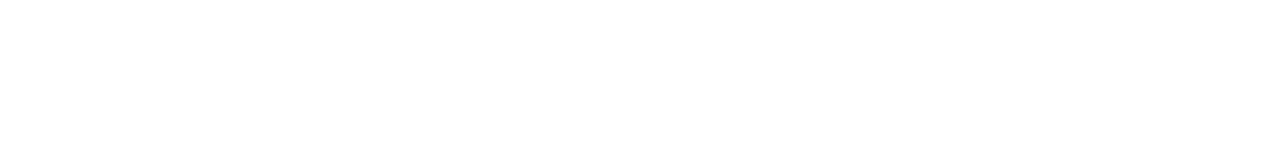
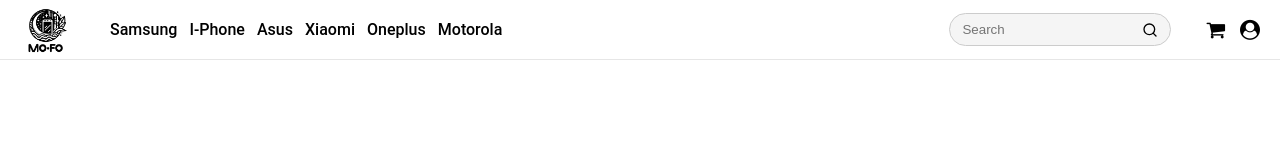
Before and after one commit to Denkheb/E-commerce, a plain HTML site: page Brands/Samsung/samsungs25.html in a window 1280 px wide. Drawn offline with Linux system fonts and the light colour scheme.

Commit message:
some minor changes

```diff
--- /dev/null
+++ b/Brands/Samsung/samsung.css
@@ -0,0 +1,162 @@
+* {
+    margin: 0;
+    padding: 0;
+    box-sizing: border-box;
+}
+
+html{
+    scroll-behavior: smooth;
+    scroll-padding-top: 60px;
+}
+
+body {
+    font-family: 'Roboto', sans-serif;
+    font-size: 16px;
+    color: #000;
+}
+
+.main-header {
+    display: flex;
+    align-items: center;
+    justify-content: space-between;
+    padding: 0 20px;
+    height: 60px;
+    border-bottom: 1px solid #e6e6e6;
+    background-color: #fff;
+    position: sticky;
+    top: 0;
+    z-index: 1000;
+    width: 100%;
+}
+
+.logo {
+    margin-right: 20px;
+}
+
+.logo img {
+    display: block;
+}
+
+.main-nav {
+    flex: 1;
+}
+
+.nav-links {
+    display: flex;
+    list-style: none;
+}
+
+.nav-links {
+    margin: 0 10px;
+}
+
+.nav-links a {
+    text-decoration: none;
+    color: #000;
+    font-weight: 500;
+    padding: 5px 0;
+    margin: 6px;
+}
+
+.nav-links a:hover {
+    color: #dddee4;
+    font-weight: 500;
+    background-color: #000;
+    border-radius: 16px;
+    padding: 6px;
+    transition: all 0.3s ease;
+}
+
+.nav-links a.active {
+    color: #1428a0;
+    font-weight: 500;
+    background-color: #FFFFFF;
+    border-radius: 16px;
+    padding: 6px;
+}
+
+
+.header-actions {
+    display: flex;
+    align-items: center;
+}
+
+.search {
+    position: relative;
+    margin-right: 20px;
+}
+
+.search-container {
+    display: flex;
+    border: 1px solid #ccc;
+    border-radius: 20px;
+    overflow: hidden;
+    background: #f5f5f5;
+}
+
+#searchInput {
+    width: 180px;
+    padding: 8px 12px;
+    border: none;
+    outline: none;
+    background: transparent;
+}
+
+#searchButton {
+    background: transparent;
+    border: none;
+    padding: 0 12px;
+    cursor: pointer;
+    display: flex;
+    align-items: center;
+    justify-content: center;
+}
+
+.search-results {
+    position: absolute;
+    top: 100%;
+    left: 0;
+    width: 100%;
+    background: white;
+    border: 1px solid #ccc;
+    border-top: none;
+    border-radius: 0 0 5px 5px;
+    max-height: 200px;
+    overflow-y: auto;
+    display: none;
+    box-shadow: 0 4px 8px rgba(0,0,0,0.1);
+    z-index: 10;
+}
+
+.search-result-item {
+    padding: 10px 15px;
+    cursor: pointer;
+}
+
+.search-result-item:hover {
+    background: #f0f0f0;
+}
+
+.cart, .account {
+    margin-left: 15px;
+    font-size: 20px;
+}
+
+.cart a, .account a {
+    color: #000;
+    text-decoration: none;
+}
+
+.content-area {
+    width: 100%;
+}
+
+.main-content {
+    width: 100%;
+    padding: 20px;
+}
+
+.content-container {
+    max-width: 1200px;
+    margin: 0 auto;
+}
--- a/Brands/Samsung/samsungs25.html
+++ b/Brands/Samsung/samsungs25.html
@@ -3,9 +3,60 @@
 <head>
     <meta charset="UTF-8">
     <meta name="viewport" content="width=device-width, initial-scale=1.0">
-    <title>Samsung S series</title>
+    <title>Samsung S25 </title>
+    <link rel="stylesheet" href="samsung.css">
+    <link rel="preconnect" href="https://fonts.googleapis.com">
+    <link rel="preconnect" href="https://fonts.gstatic.com" crossorigin>
+    <link href="https://fonts.googleapis.com/css2?family=Montserrat:ital,wght@0,100..900;1,100..900&family=Open+Sans:ital,wght@0,300..800;1,300..800&family=Orbitron:wght@400..900&display=swap" rel="stylesheet">
+    <link rel="stylesheet" href="https://cdnjs.cloudflare.com/ajax/libs/font-awesome/4.7.0/css/font-awesome.min.css">
 </head>
 <body>
 
+        <header class="main-header">
+            <div class="logo">
+                <a href="/index.html"><img src="mofo.png" alt="Logo of this website" height="54px"></a>
+            </div>
+
+            <nav class="main-nav">
+                <div class="nav-links">
+                    <a href="#samsung-section" id="samsung">Samsung</a>
+                    <a href="#i-phone-section" id="i-phone">I-Phone</a>
+                    <a href="#asus-section" id="asus">Asus</a>
+                    <a href="#mi-section" id="mi">Xiaomi</a>
+                    <a href="#oneplus-section" id="oneplus">Oneplus</a>
+                    <a href="#motorola-section" id="motorola">Motorola</a>
+                </div>
+            </nav>
+
+            <div class="header-actions">
+                <div class="search">
+                    <div class="search-container">
+                        <input type="text" id="searchInput" placeholder="Search">
+                        <button id="searchButton">
+                            <svg xmlns="http://www.w3.org/2000/svg" width="16" height="16" viewBox="0 0 24 24" fill="none" stroke="currentColor" stroke-width="2" stroke-linecap="round" stroke-linejoin="round">
+                                <circle cx="11" cy="11" r="8"></circle>
+                                <line x1="21" y1="21" x2="16.65" y2="16.65"></line>
+                            </svg>
+                        </button>
+                    </div>
+                    <div id="searchResults" class="search-results"></div>
+                </div>
+
+                <div class="cart">
+                    <a href="cart.html"><i class="fa fa-shopping-cart"></i></a>
+                </div>
+
+                <div class="account">
+                    <a href="signin.html"><i class="fa fa-user-circle"></i></a>
+                </div>
+            </div>
+        </header>
+
+        <div class="sidebar">
+
+
+
+        </div>
+
 </body>
 </html>
```
Also changed, not shown: index.html (+2 -2 lines), Brands/Samsung/mofo.png (added), cart.css (deleted), cart.html (deleted), cart.js (deleted).
